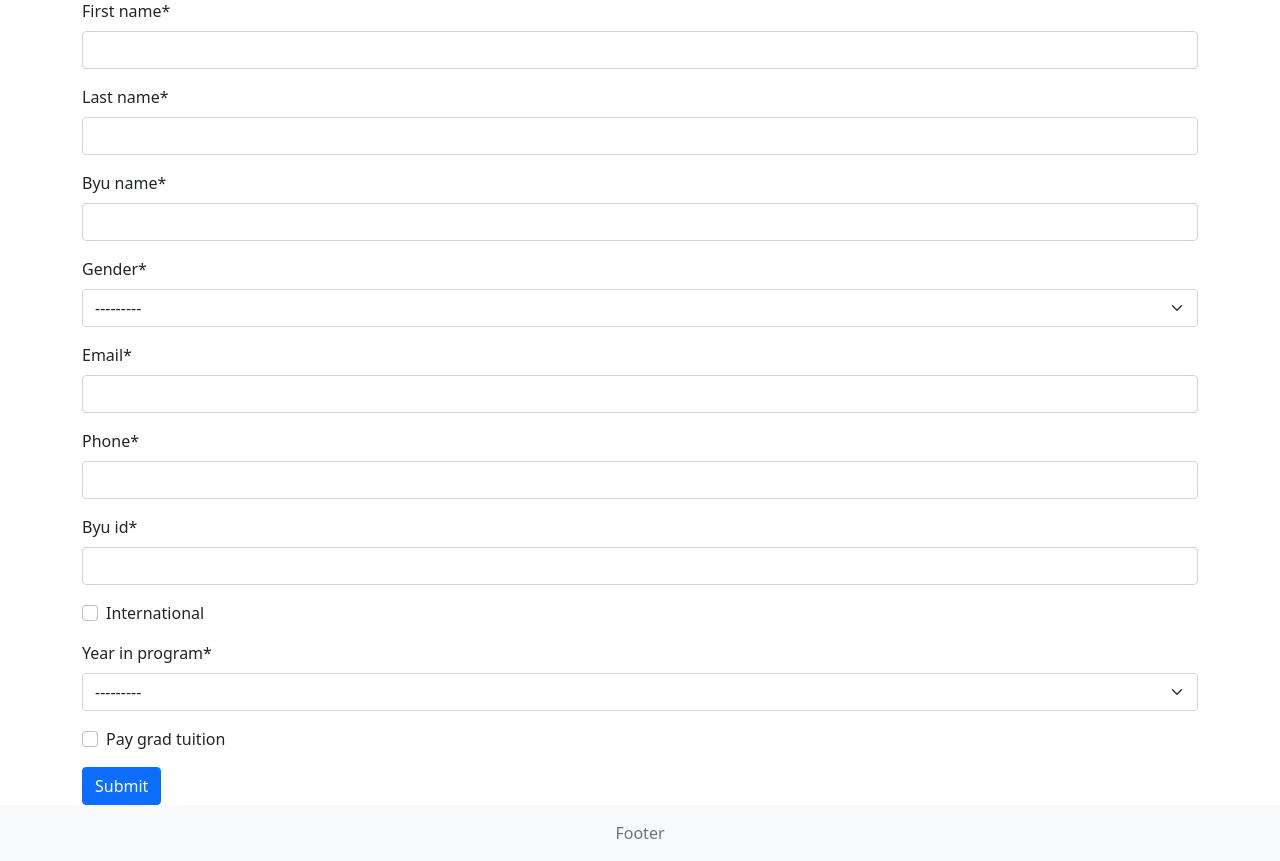
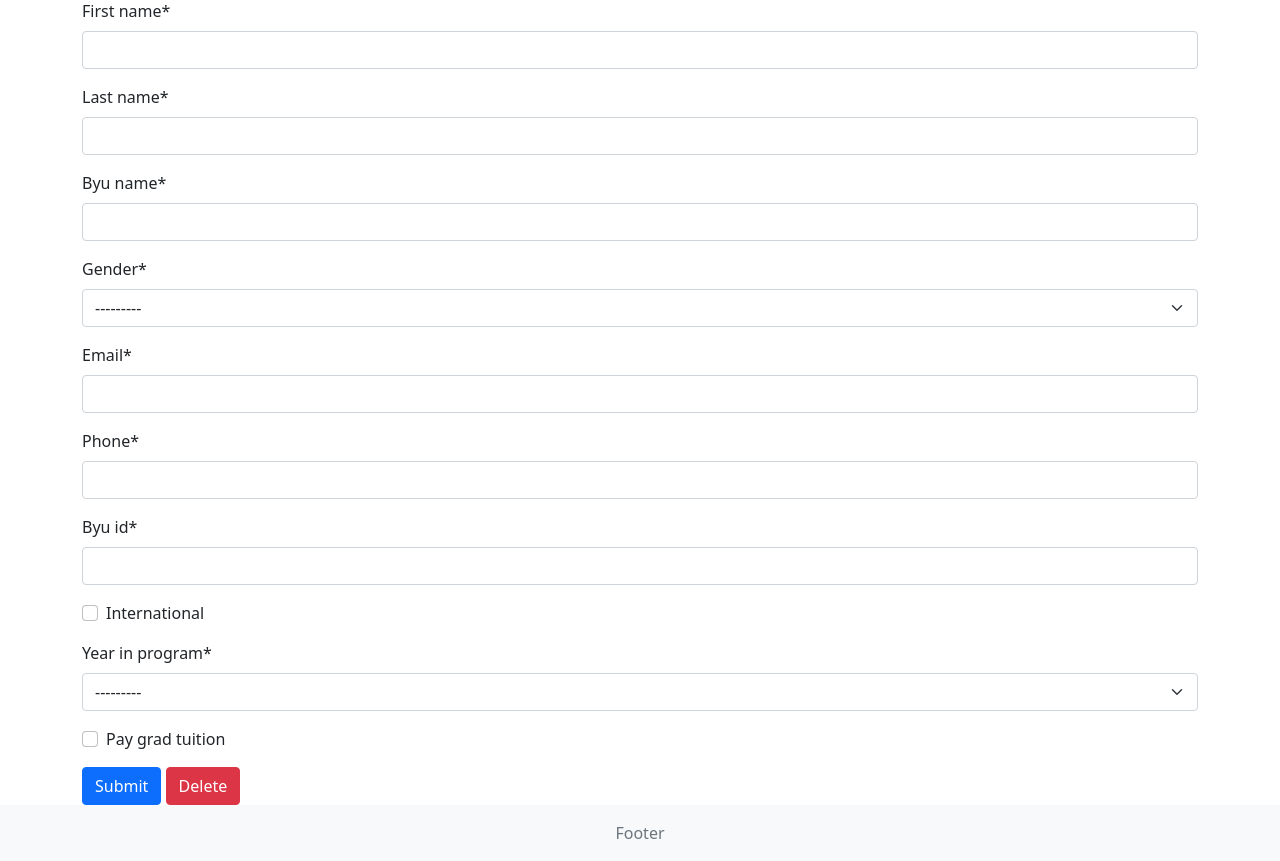
Before and after one commit to Buscompany21/Student-Employee-Wage-Info, a Django app: page /students/create in a window 1280 px wide. Shown: the part 137-998 px from the top of the page. Run offline with Django 4.2, Linux system fonts and the light colour scheme; data that the repository does not hold is empty; some libraries are stand-ins or nearby versions.

Commit message:
got delete working

```diff
--- a/MainApp/forms.py
+++ b/MainApp/forms.py
@@ -38,6 +38,7 @@ class UpdateEmploymentForm(BaseForm):
     class Meta:
         model = Employment
         fields = '__all__'
+        # show date inputs instead of plain text ones
         widgets = {
             'hire_date': forms.DateInput(attrs={'type': 'date',}),
             'terminated_date': forms.DateInput(attrs={'type': 'date'}),
--- a/MainApp/templates/form.html
+++ b/MainApp/templates/form.html
@@ -9,6 +9,7 @@
     {% crispy form %}
     {% endfor %}
     <input type="submit" class="btn btn-primary" />
+    <a class="btn btn-danger" href="{{delete_url}}">Delete</a>
 </form>
 
 {% endblock content %}
--- a/MainApp/urls.py
+++ b/MainApp/urls.py
@@ -6,8 +6,11 @@ urlpatterns=[
   path('test-page', views.testPageView, name="test"),
   path('students/create', views.createStudentPageView, name="create-student"),
   path('students/edit/<int:person_id>', views.editStudentPageView, name='edit-student'),
+  path('students/delete/<int:person_id>', views.deleteStudentPageView, name="delete-student"),
   path('instructors/create', views.createInstructorPageView, name="create-instructor"),
   path('instructors/edit/<int:person_id>', views.editInstructorPageView, name="edit-instructor"),
+  path('instructors/delete/<int:person_id>', views.deleteInstructorPageView, name="delete-instructor"),
   path('employments/create', views.createEmploymentPageView, name="create-employment"),
   path('employments/edit/<int:employment_id>', views.editEmploymentPageView, name="edit-employment"),
+  path('employments/delete/<int:employment_id>', views.deleteEmploymentPageView, name="delete-instructor"),
 ]
--- a/MainApp/views.py
+++ b/MainApp/views.py
@@ -51,9 +51,15 @@ def editStudentPageView(request, person_id):
 
     context = {
         'title': 'Update Student',
-        'forms': [person_form, student_form]
+        'forms': [person_form, student_form],
+        'delete_url': f'/students/delete/{person_id}'
     }
     return render(request, 'form.html', context)
+
+def deleteStudentPageView(request, person_id):
+    person = get_object_or_404(Person, pk=person_id)
+    person.delete()
+    return redirect("index")
 
 def createInstructorPageView(request):
     if(request.method=="POST"):
@@ -88,9 +94,15 @@ def editInstructorPageView(request, person_id):
 
     context = {
         'title': 'Update Instructor',
-        'forms': [person_form, instructor_form]
+        'forms': [person_form, instructor_form],
+        'delete_url': f'/instructors/delete/{person_id}'
     }
     return render(request, 'form.html', context)
+
+def deleteInstructorPageView(request, person_id):
+    person = get_object_or_404(Person, pk=person_id)
+    person.delete()
+    return redirect("index")
 
 def createEmploymentPageView(request):
     if(request.method == "POST"):
@@ -103,7 +115,7 @@ def createEmploymentPageView(request):
 
     context = {
         'title': 'Create New Employment',
-        'forms': [employment_form]
+        'forms': [employment_form],
     }
     return render(request, 'form.html', context)
 
@@ -119,6 +131,12 @@ def editEmploymentPageView(request, employment_id):
 
     context = {
         'title': 'Update Employment',
-        'forms': [employment_form]
+        'forms': [employment_form],
+        'delete_url': f'/employments/delete/{employment_id}'
     }
     return render(request, 'form.html', context)
+
+def deleteEmploymentPageView(request, employment_id):
+    employment = get_object_or_404(Person, pk=employment_id)
+    employment.delete()
+    return redirect("index")
```
